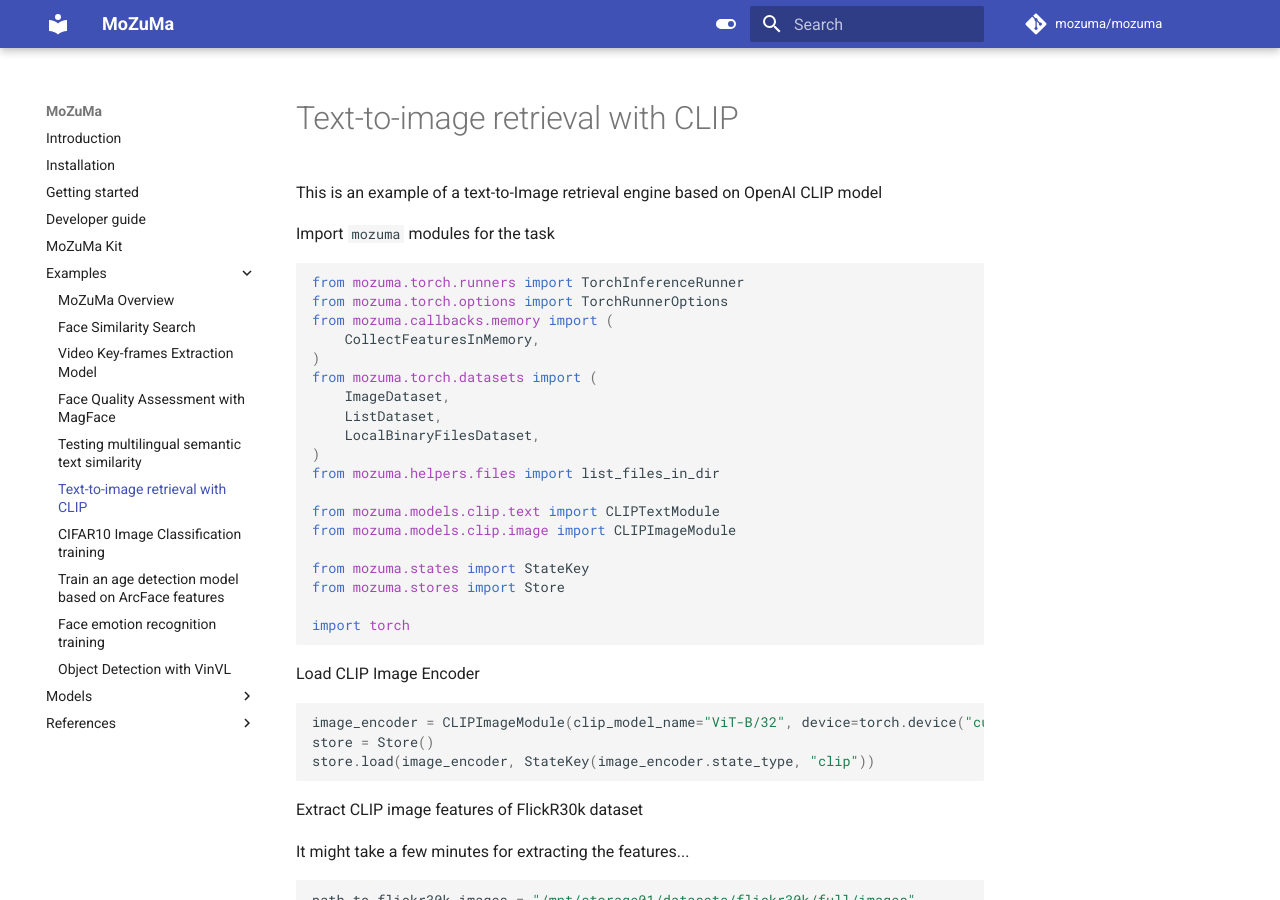
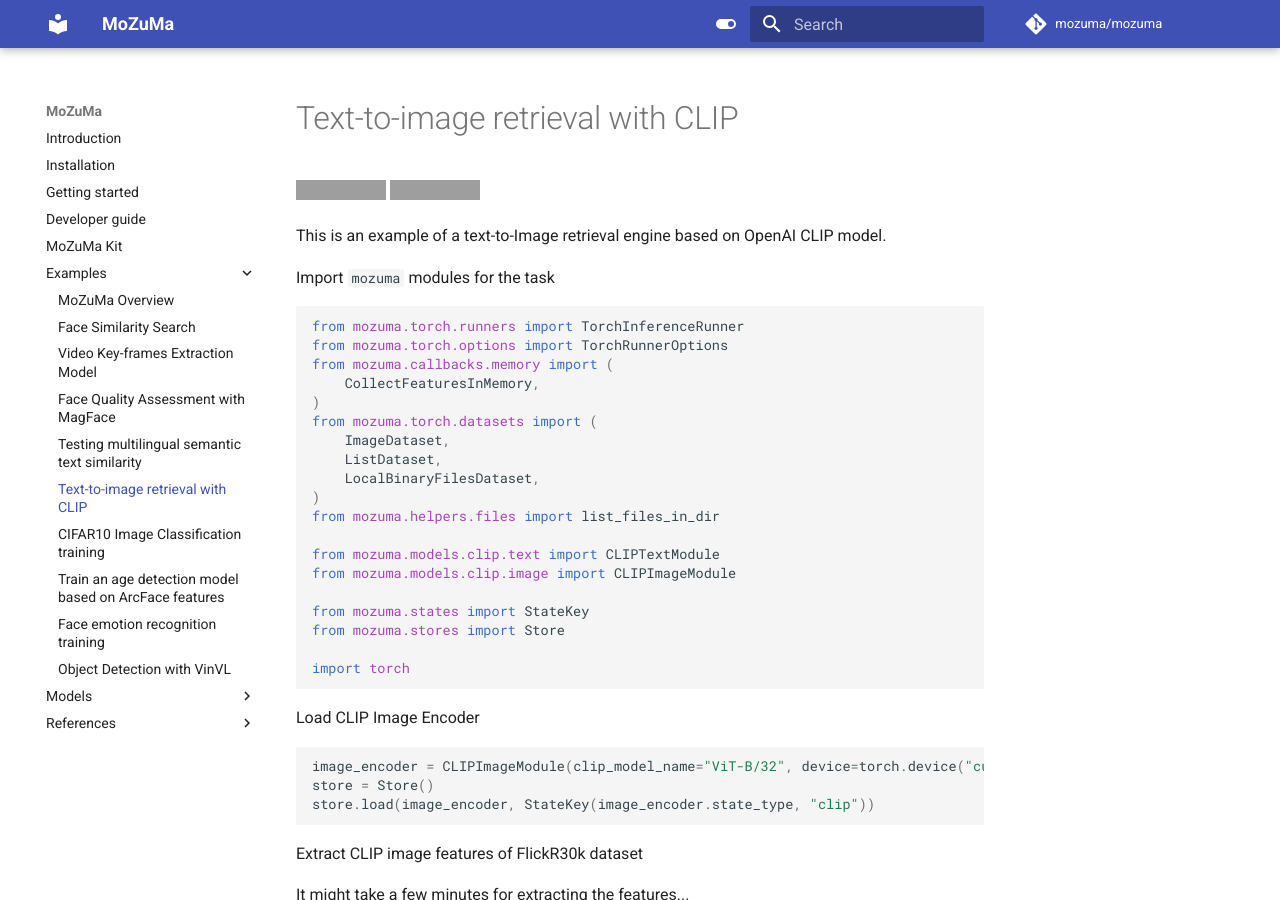
Before and after one commit to mozuma/mozuma, an MkDocs documentation site: the page built from docs/examples/text_to_retrieval_with_clip.md, in a window 1280 px wide and 900 px high. Built offline with MkDocs 1.6.1 and Material for MkDocs 9.7.7, drawn with Linux system fonts in a browser that asks for light colours; comment, search, counter and statistics services are not loaded; some of the changed lines change nothing that is shown; grey boxes are pictures that could not be loaded.

Commit message:
Add clip links

```diff
--- a/docs/examples/text_to_retrieval_with_clip.md
+++ b/docs/examples/text_to_retrieval_with_clip.md
@@ -6,17 +6,24 @@
       extension: .md
       format_name: markdown
       format_version: '1.3'
-      jupytext_version: 1.14.0
+      jupytext_version: 1.14.1
   kernelspec:
-    display_name: Python 3.9.12
+    display_name: Python 3.7.12
     language: python
     name: python3
 ---
 
 # Text-to-image retrieval with CLIP
 
-This is an example of a text-to-Image retrieval engine based on OpenAI CLIP model
 
+<a target="_blank" href="https://github.com/mozuma/mozuma/blob/master/docs/examples/text_to_retrieval_with_clip.ipynb">
+  <img src="https://img.shields.io/static/v1?label=&message=See%20the%20source%20code&color=blue&logo=github&labelColor=black" alt="See the source code"/>
+</a>
+<a target="_blank" href="https://colab.research.google.com/github/mozuma/mozuma/blob/master/docs/examples/text_to_retrieval_with_clip.ipynb">
+  <img src="https://colab.research.google.com/assets/colab-badge.svg" alt="Open In Colab"/>
+</a>
+
+This is an example of a text-to-Image retrieval engine based on OpenAI CLIP model.
 
 Import `mozuma` modules for the task
 
```
Also changed, not shown: docs/examples/text_to_retrieval_with_clip.ipynb.
